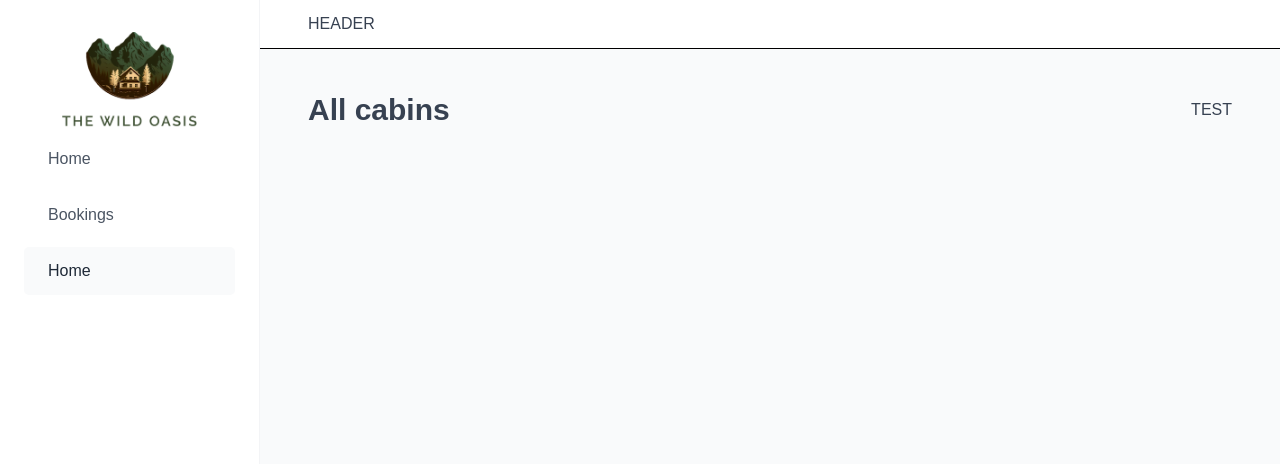
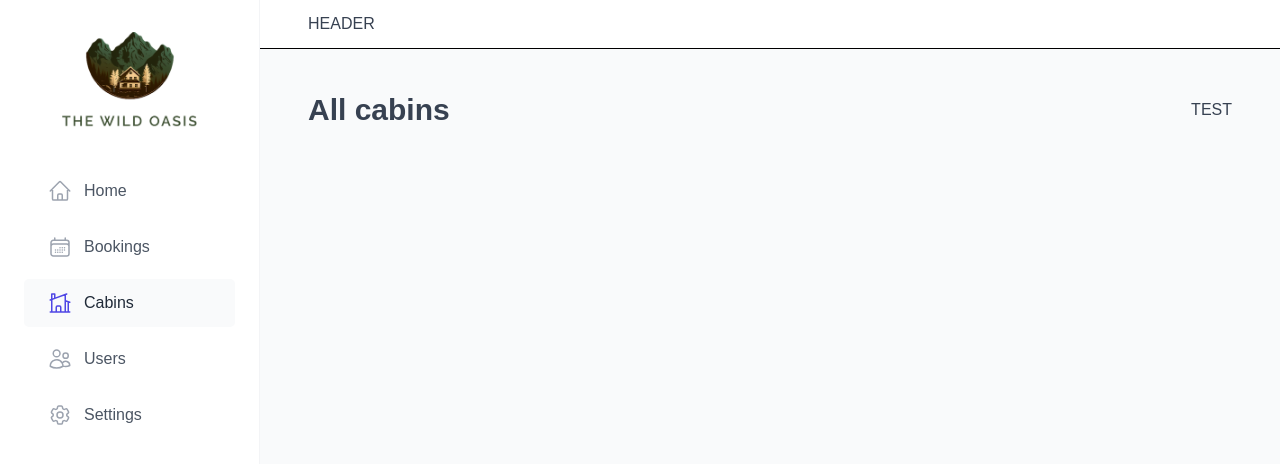
Before and after one commit to AlaaHamdyMohammadi/TheWildOasis, a React app: page /cabins in a window 1280 px wide. Shown: the top 464 px of the page. Built offline with nearby package versions, Linux system fonts and the light colour scheme; the HTML template or start-up script is replaced by a standard one.

Commit message:
Implement Sidebar

```diff
--- a/src/ui/MainNav.jsx
+++ b/src/ui/MainNav.jsx
@@ -1,6 +1,7 @@
 /* eslint-disable no-unused-vars */
 import { NavLink } from "react-router-dom";
 import styled from "styled-components";
+import { HiOutlineCalendarDays, HiOutlineCog6Tooth, HiOutlineHome, HiOutlineHomeModern, HiOutlineUsers } from "react-icons/hi2";
 
 const NavList = styled.ul`
   display: flex;
@@ -52,14 +53,31 @@
     <nav>
       <NavList>
         <li>
-          <StyledNavLink to="/dashboard">Home</StyledNavLink>
+          <StyledNavLink to="/dashboard">
+            <HiOutlineHome /> <span>Home</span>
+          </StyledNavLink>
         </li>
         <li>
-          <StyledNavLink to="/bookings">Bookings</StyledNavLink>
+          <StyledNavLink to="/bookings">
+            <HiOutlineCalendarDays /> <span>Bookings</span>
+          </StyledNavLink>
         </li>
         <li>
-          <StyledNavLink href="/dashboard">Home</StyledNavLink>
+          <StyledNavLink to="/cabins">
+            <HiOutlineHomeModern /> <span>Cabins</span>
+          </StyledNavLink>
         </li>
+        <li>
+          <StyledNavLink to="/users">
+            <HiOutlineUsers /> <span>Users</span>
+          </StyledNavLink>
+        </li>
+        <li>
+          <StyledNavLink to="/settings">
+            <HiOutlineCog6Tooth /> <span>Settings</span>
+          </StyledNavLink>
+        </li>
+
       </NavList>
     </nav>
   );
--- a/src/ui/Sidebar.jsx
+++ b/src/ui/Sidebar.jsx
@@ -1,11 +1,15 @@
 import styled from "styled-components";
 import Logo from './Logo'
 import MainNav from "./MainNav";
+
 const StyledSidebar = styled.aside`
     background-color: var(--color-grey-0);
     padding: 3.2rem 2.4rem;
     border-right: 1px solid var(--color-grey-100);
     grid-row: 1 / -1;
+    display: flex;
+    flex-direction: column;
+    gap: 3.2rem;
 `
 
 function Sidebar() {
```
